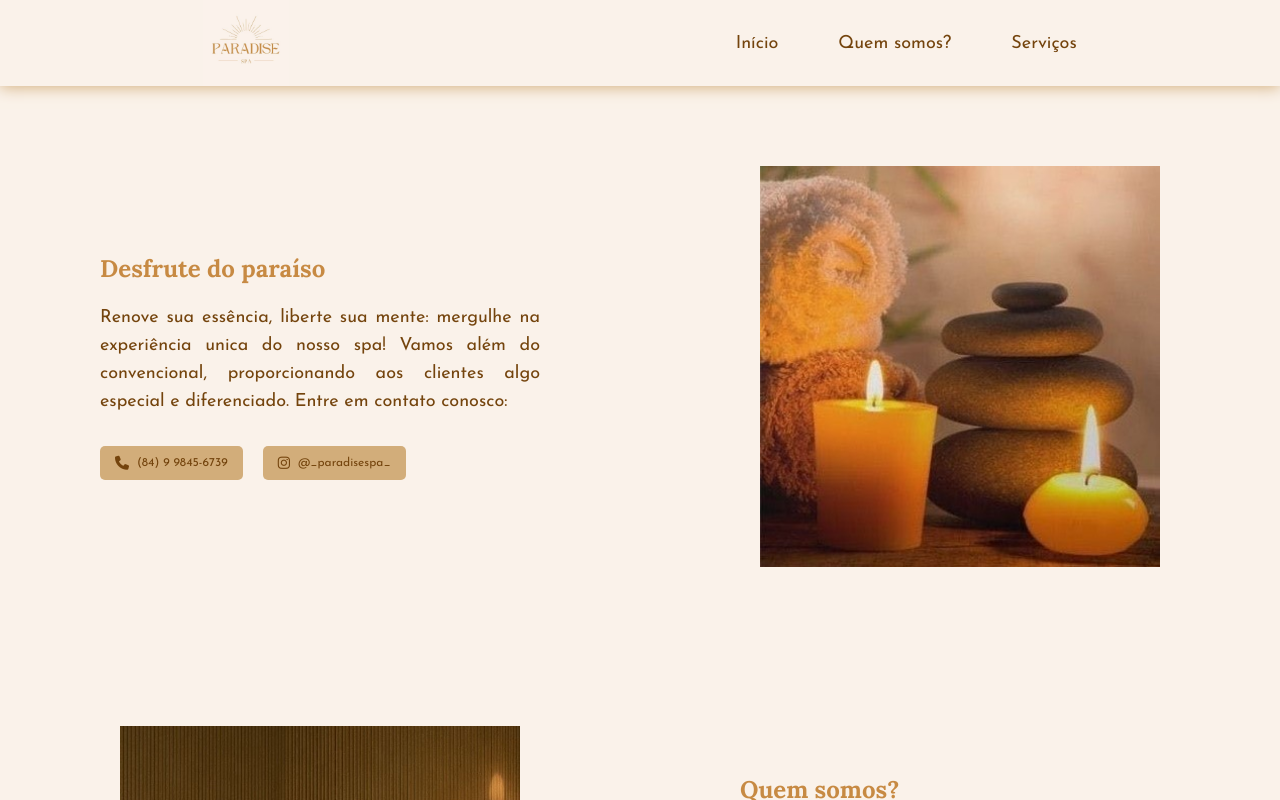
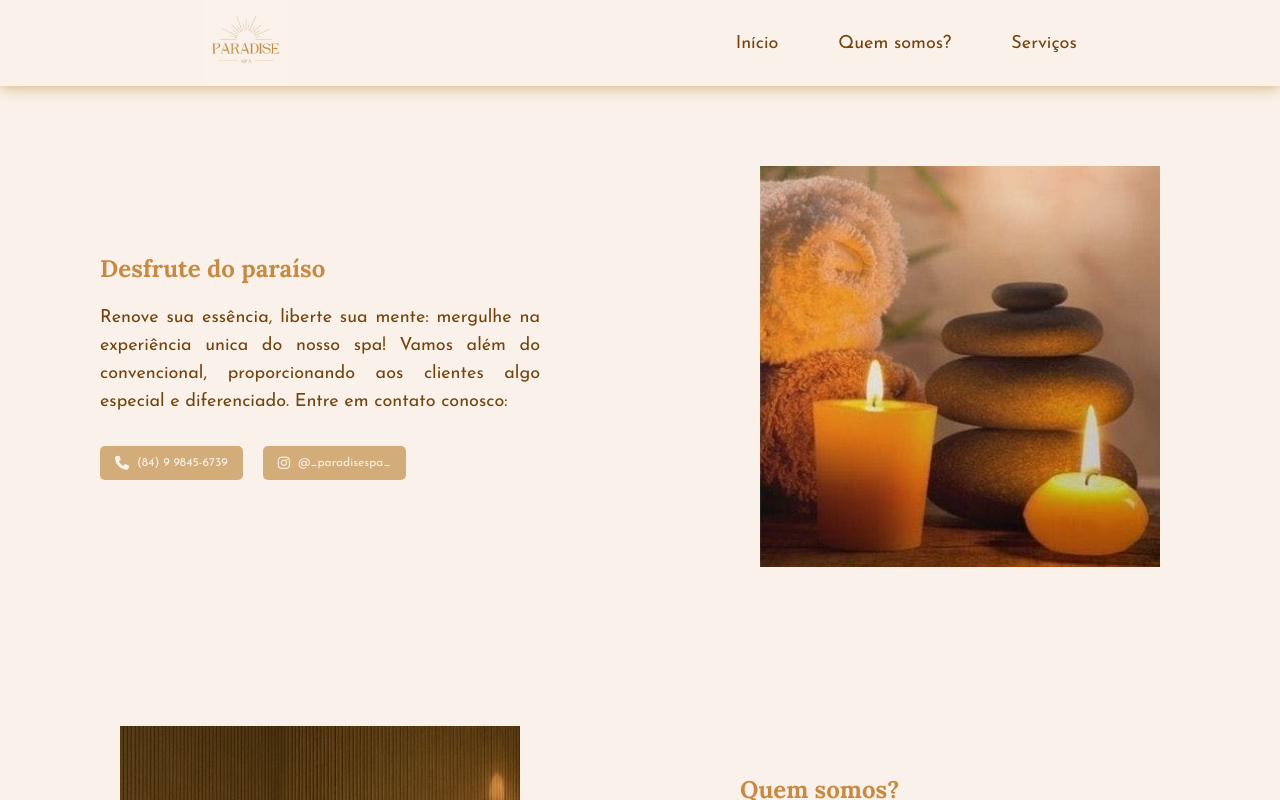
Before and after one commit to manuelafelix/paradise-spa, a plain HTML site: page index.html in a window 1280 px wide. Shown: the top 800 px of the page. Drawn offline with Linux system fonts and the light colour scheme.

Commit message:
altera cor do conteúdo dos botões

```diff
--- a/assets/css/style.css
+++ b/assets/css/style.css
@@ -142,6 +142,10 @@ section {
     font-size: 22px;
 }
 
+.contact_button i, span {
+    color: #FAF2EA;
+}
+
 .contact_button:hover {
     background-color: #E9CFB1;
 }
```
